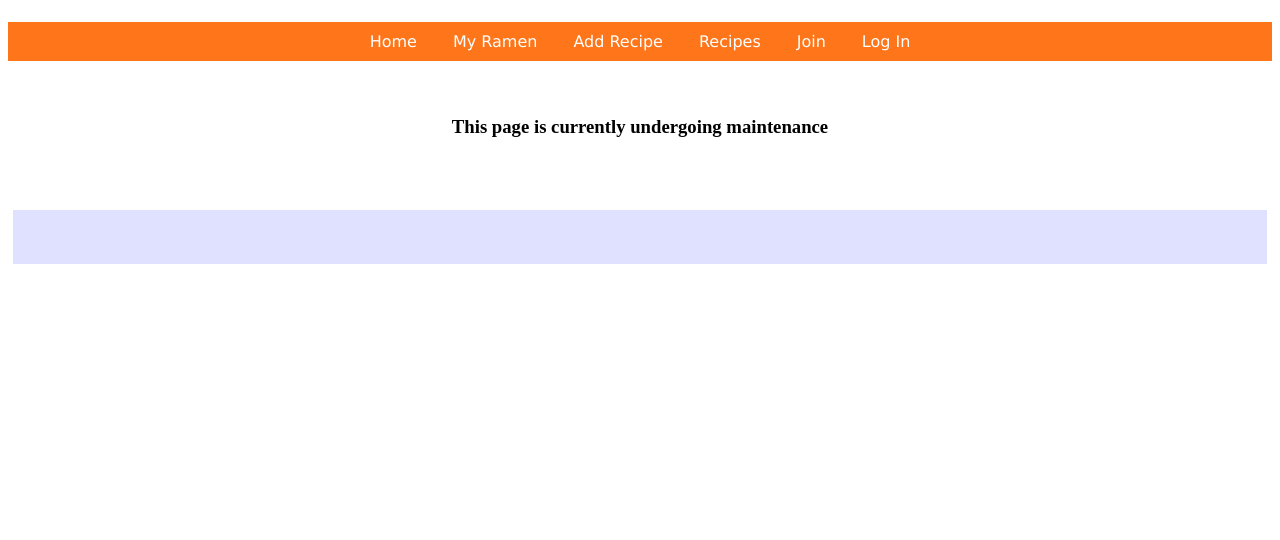
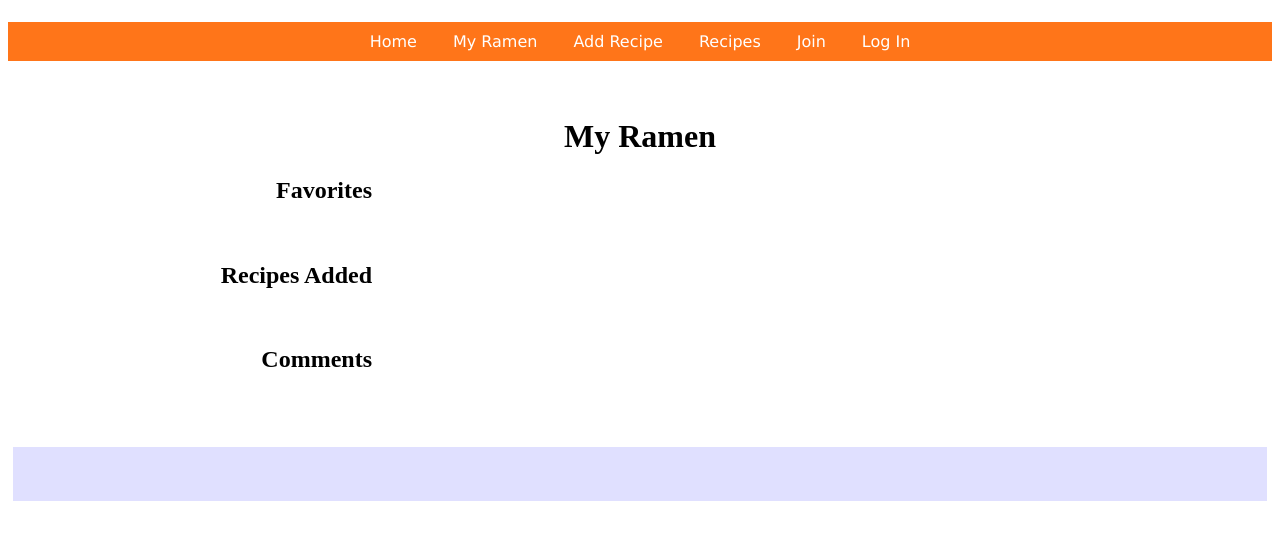
Before and after one commit to SleepyOne/Daily-Ramen, a Flask app: page /underConstruction in a window 1280 px wide. Shown: the part 140-680 px from the top of the page. Run offline with Flask 2, Linux system fonts and the light colour scheme; some libraries are stand-ins or nearby versions.

Commit message:
Edited HTML
Changed homepage, changed appearance of recipeForm and profile page

```diff
--- a/server.py
+++ b/server.py
@@ -33,12 +33,13 @@ def searchRecipe(id):
   """print info[0][0]
   print info[0][1]
   print info[0][2]"""
+  ingredients = dBase.getIngredients(id)
+  comments = dBase.getComments(id)
+  print '!!!!!!' + str(comments)
   if request.method == 'POST':
     print request.form['comment']
-    dBase.addComment(id,request.form['comment'])
     #do stuff if the user just posted a comment
-  ingredients = dBase.getIngredients(id)
-  comments = dBase.getComments(id)
+
   #canComment is true if the user is logged in, and hence can post a comment
   return render_template('search_recipe.html',info = info[0],ingredients = ingredients,comments = comments,canComment = True)
 
@@ -84,6 +85,13 @@ def confirm():
   cur.execute(query)
   return render_template('index.html')
 
+@app.route('/confirmLogin', methods=['GET', 'POST'])
+def confirmLogin():
+  name = request.form['name']
+  password = request.form['password']
+  if true:
+    return render_template('index.html')
+
 if __name__ == '__main__':
     app.debug = True
     app.run(host='0.0.0.0', port=3000)
--- a/templates/recipeForm.html
+++ b/templates/recipeForm.html
@@ -23,6 +23,7 @@
 	};
 
   </script>
+  <center>
   <form name = "rec" method="POST" id = 'recSub' action="/submitRecipe">
     <p>
     <label for="title">Recipe Name:</label>
@@ -33,9 +34,10 @@
       <button type = 'button' id = 'more' onclick = 'adding()'>Add Ingredient</button>
       <p></p>
 
-  <textarea cols="60" rows="10" name="directions">How do you prepare the dish? (List quantities here)</textarea>
-  <input type = 'submit' value = 'submit'>
+    <textarea cols="60" rows="10" name="directions">How do you prepare the dish? (List quantities here)</textarea><br/><br/>
+  <input type = 'submit' value = 'Submit'>
 
   </form>
+</center>
 
 {% endblock %}
--- a/templates/underConstruction.html
+++ b/templates/underConstruction.html
@@ -2,6 +2,19 @@
 
 {% block content %}
 <center>
-<h3>This page is currently undergoing maintenance</h3>
+<h1>My Ramen</h1>
+  <div style="text-align:right; margin-right:900px;">
+    <h2>Favorites</h2><br/>
+  </div>
+
+  <div style="text-align:right; margin-right:900px;">
+    <h2>Recipes Added</h2><br/>
+  </div>
+
+  <div style="text-align:right; margin-right:900px;">
+    <h2>Comments</h2>
+  </div>
+
+</center>
 
 {% endblock %}
```
Also changed, not shown: templates/index.html (+12 -10 lines).
